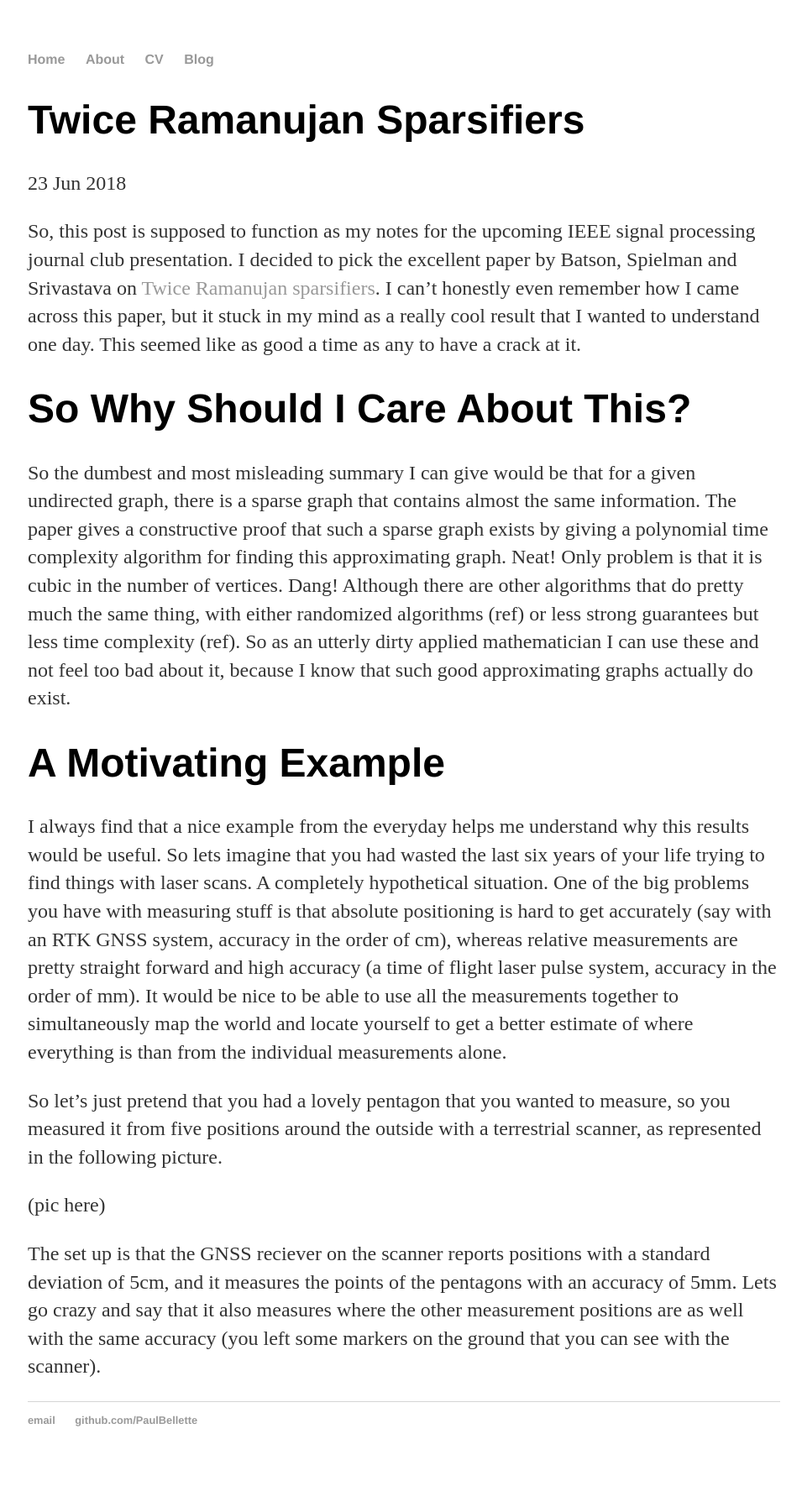
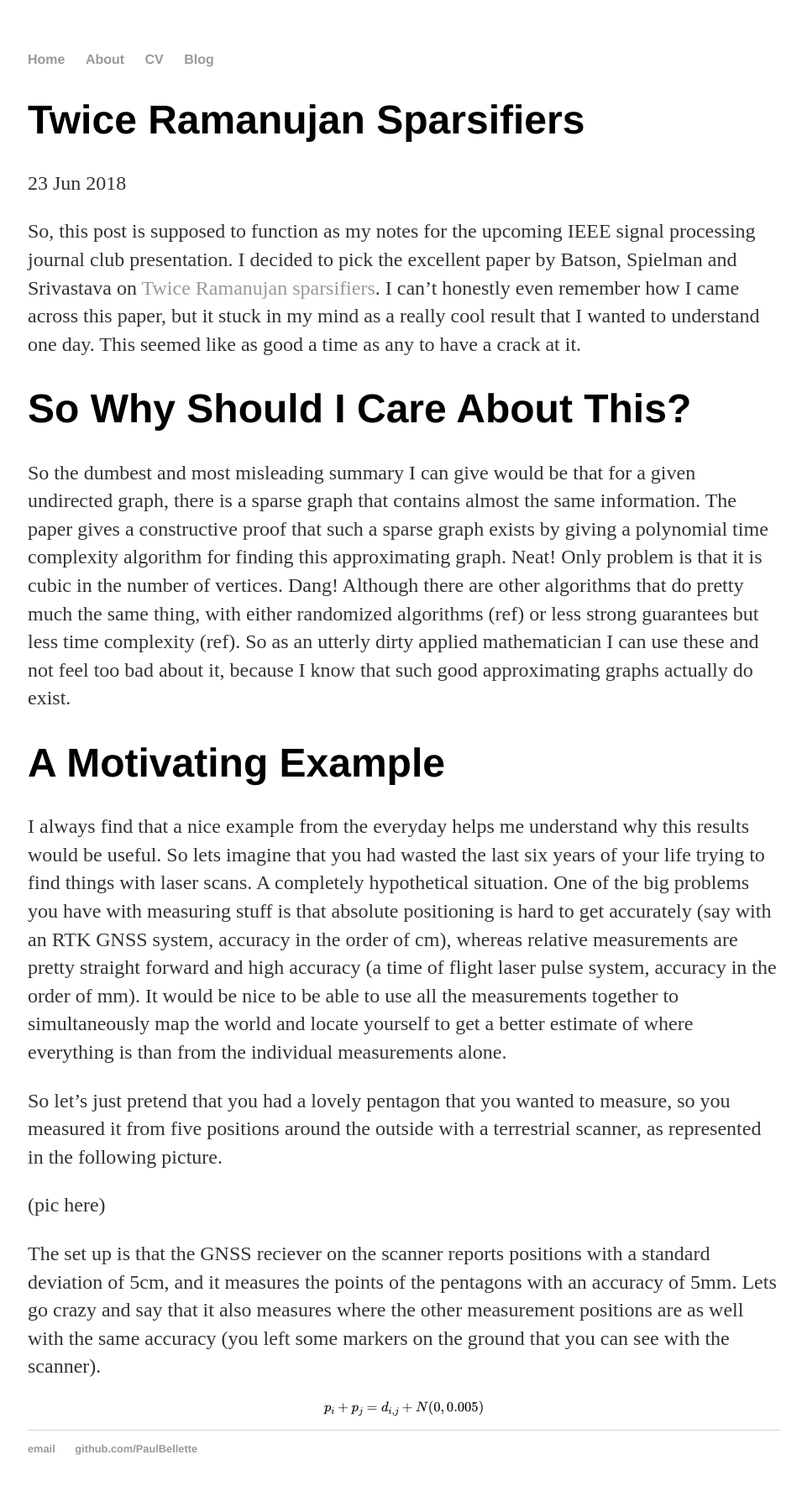
Before and after one commit to PaulBellette/PaulBellette.github.io, a Jekyll site: the page built from _posts/2018-06-23-IEEE.md, in a window 1280 px wide. Shown: the whole page at 84% size, without its empty margins (159-1114 px from the left). Built offline with Jekyll 4.4.1, drawn with Linux system fonts in a browser that asks for light colours; Markdown is read by kramdown in place of the engine named in the settings; formulas are drawn with MathJax 3; before the commit the page ends 1761 px from its top, so only the background shows below that; part of the change alters nothing that is shown.

```diff
--- a/_config.yml
+++ b/_config.yml
@@ -1,3 +1,3 @@
 name: Paul Bellette
-markdown: kramdown
+markdown: redcarpet
 permalink: /blog/:year/:month/:day/:title
--- a/_layouts/default.html
+++ b/_layouts/default.html
@@ -1,4 +1,7 @@
 <!DOCTYPE html>
+<script type="text/javascript"
+    src="http://cdn.mathjax.org/mathjax/latest/MathJax.js?config=TeX-AMS-MML_HTMLorMML">
+</script>
 <html>
   <head>
     <title>{{ page.title }}</title>
--- a/_posts/2018-06-23-IEEE.md
+++ b/_posts/2018-06-23-IEEE.md
@@ -42,3 +42,5 @@ The set up is that the GNSS reciever on the scanner reports positions with a sta
 the points of the pentagons with an accuracy of 5mm. Lets go crazy and say that it also measures where the
 other measurement positions are as well with the same accuracy (you left some markers on the ground that you
 can see with the scanner).
+
+$$p_{i} + p_{j} = d_{i,j} + N(0,0.005)$$
```
